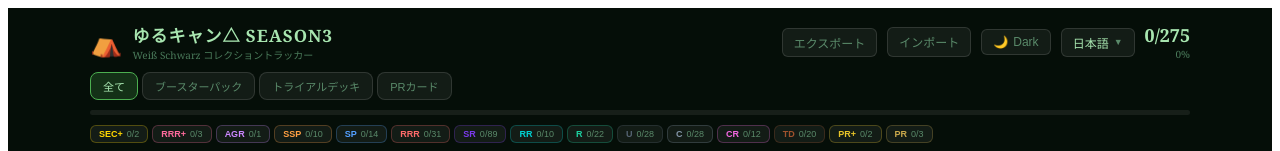
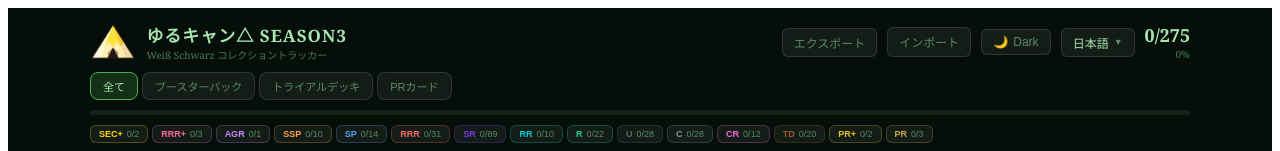
Before and after one commit to SeungwonMJ/Laid_Back_Camp-Card_List_Tracker, a React (Create React App) app: page / in a window 1280 px wide. Shown: the top 151 px of the page. Built offline with nearby package versions, Linux system fonts and the light colour scheme.

Commit message:
feat: add yuru-camp logo as favicon and header icon

```diff
--- a/public/index.html
+++ b/public/index.html
@@ -3,6 +3,7 @@
   <head>
     <meta charset="utf-8" />
     <meta name="viewport" content="width=device-width, initial-scale=1" />
+    <link rel="icon" href="%PUBLIC_URL%/yuru-camp-logo.png" type="image/png">
     <title>ゆるキャン△ SEASON3 - Card Collection Tracker</title>
   </head>
   <body>
--- a/src/App.jsx
+++ b/src/App.jsx
@@ -520,7 +520,7 @@
                     padding:"14px 20px", position:"sticky", top:0, zIndex:50, backdropFilter:"blur(12px)" }}>
         <div style={{ maxWidth:1100, margin:"0 auto" }}>
           <div style={{ display:"flex", alignItems:"center", gap:10, marginBottom:10, flexWrap:"wrap" }}>
-            <span style={{ fontSize:26 }}>⛺</span>
+            <img src={`${process.env.PUBLIC_URL}/yuru-camp-logo.png`} alt="유루캠" style={{ height:40 }} />
             <div style={{ flex:1 }}>
               <div style={{ fontSize:17, fontWeight:"bold", color:th.textMid, letterSpacing:1 }}>{t.title}</div>
               <div style={{ fontSize:10, color:th.textSub }}>{t.subtitle}</div>
```
Also changed, not shown: public/yuru-camp-logo.png (added).
